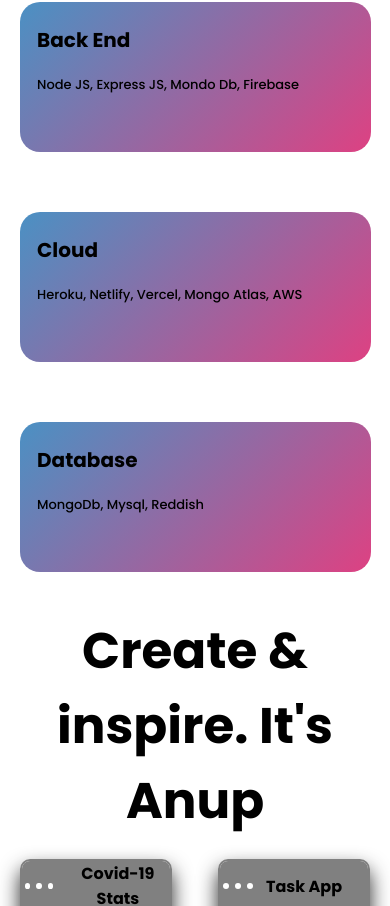
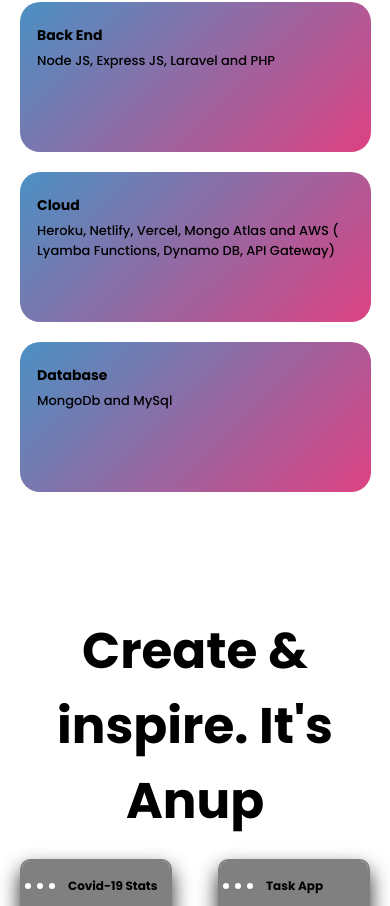
Before and after one commit to Anup4944/PersonalWebsite, a React (Create React App) app: page / in a window 390 px wide. Shown: the part 1998-2904 px from the top of the page. Built offline with nearby package versions, Linux system fonts and the light colour scheme; grey boxes are pictures that could not be loaded.

Commit message:
responsive fixed

```diff
--- a/src/components/contact/Contact.jsx
+++ b/src/components/contact/Contact.jsx
@@ -63,24 +63,28 @@
               type="text"
               placeholder="Your name"
               name="user_name"
+              required
             />
             <input
               style={{ backgroundColor: darkMode && "#333" }}
               type="text"
               placeholder="Subject"
               name="user_subject"
+              required
             />
             <input
               style={{ backgroundColor: darkMode && "#333" }}
               type="text"
               placeholder="Your email"
               name="user_email"
+              required
             />
             <textarea
               style={{ backgroundColor: darkMode && "#333" }}
               rows="5"
               placeholder="message"
               name="message"
+              required
             />
             <button>Submit</button>
             <p
--- a/src/components/product/product.css
+++ b/src/components/product/product.css
@@ -88,6 +88,10 @@
     width: 40%;
     height: 20vh;
   }
+
+  .p-title {
+    font-size: 12px;
+  }
   h3,
   .desc {
     display: none;
--- a/src/components/skills/Skills.jsx
+++ b/src/components/skills/Skills.jsx
@@ -1,37 +1,29 @@
 import React, { useState } from "react";
 import "./skills.css";
 import Arrow from "../../img/arrow.png";
-import FrontEnd from "../../img/fe.png";
-import BackEnd from "../../img/be.png";
-import Cloud from "../../img/cl.png";
 
 const Projects = () => {
   const [currSlide, setcurrSlide] = useState(0);
   const data = [
     {
       id: "1",
-
       title: "Front End",
-      desc: "HTML5, CSS3, Sass,Tailwind CSS, Material UI,JavaScript (ES6+),TypeScript, React, Redux, React Hooks, Bootstrap, Styled Components, Responsive Web Design",
-      img: FrontEnd,
+      desc: "HTML5, CSS3, Sass, Tailwind CSS, Material UI,JavaScript (ES6+),TypeScript, React, Redux, React Hooks, Bootstrap, Styled Components and Responsive Web Design",
     },
     {
       id: "2",
       title: "Back End",
-      desc: "Node JS, Express JS, Mondo Db, Firebase",
-      img: BackEnd,
+      desc: "Node JS, Express JS, Laravel and PHP",
     },
     {
       id: "3",
       title: "Cloud",
-      desc: "Heroku, Netlify, Vercel, Mongo Atlas, AWS ",
-      img: Cloud,
+      desc: "Heroku, Netlify, Vercel, Mongo Atlas and AWS ( Lyamba Functions, Dynamo DB, API Gateway)",
     },
     {
       id: "4",
       title: "Database",
-      desc: "MongoDb, Mysql, Reddish",
-      img: "https://blog.back4app.com/wp-content/uploads/2018/03/henroku-alternatives-2-1.png",
+      desc: "MongoDb and MySql",
     },
   ];
 
--- a/src/components/skills/skills.css
+++ b/src/components/skills/skills.css
@@ -5,10 +5,12 @@
   justify-content: center;
   position: relative;
   overflow-x: hidden;
+  overflow-y: hidden;
 }
 
 .arrow-left {
   height: 50px;
+  padding: 10px;
   position: absolute;
   cursor: pointer;
   left: 170px;
@@ -19,6 +21,7 @@
 
 .arrow-right {
   height: 50px;
+  padding: 10px;
   position: absolute;
   cursor: pointer;
   right: 170px;
@@ -26,8 +29,13 @@
   border-radius: 50%;
 }
 
+.arrow-left:hover,
+.arrow-right:hover {
+  background-color: #e73c7e;
+}
+
 .slider {
-  height: 100vh;
+  height: 90vh;
   display: flex;
   position: absolute;
   left: 0;
@@ -79,51 +87,25 @@
   height: 70%;
 }
 
-.imgContainer {
-  width: 40px;
-  height: 40px;
-  border-radius: 50%;
-  background-color: rgb(245, 179, 155);
-  display: flex;
-  align-items: center;
-  justify-content: center;
-}
-
-.img-cont {
-  width: 25px;
-}
-
 .header {
-  font-size: 50px;
+  font-size: 30px;
   font-weight: 700;
 }
 .para {
   margin-top: 20px;
-  font-size: 35px;
+  font-size: 25px;
   font-weight: 500;
   flex: wrap;
 }
 
-.right {
-  flex: 6;
-  height: 100%;
-  display: flex;
-  align-items: center;
-  justify-content: center;
-  overflow: hidden;
-}
-
-.img-right {
-  height: inherit;
-  width: 600px;
-  object-fit: contain;
-}
-
 @media screen and (max-width: 480px) {
   .slider {
-    height: 100%;
     flex-direction: column;
     justify-content: center;
+  }
+
+  .container {
+    margin-top: 0;
   }
 
   .item {
@@ -132,11 +114,12 @@
     margin: 10px 0;
   }
   .header {
-    font-size: 20px;
+    font-size: 14px;
   }
 
   .para {
     font-size: 13px;
+    margin-top: 5px;
   }
   .arrow-left {
     display: none;
--- a/src/data.js
+++ b/src/data.js
@@ -23,9 +23,9 @@
   {
     id: 4,
     img: "https://images.unsplash.com/photo-1432821596592-e2c18b78144f?ixlib=rb-1.2.1&ixid=MnwxMjA3fDB8MHxwaG90by1wYWdlfHx8fGVufDB8fHx8&auto=format&fit=crop&w=1170&q=80",
-    link: "https://blog-app-by-anup-poudel.netlify.app/",
+    link: "https://my-blog-anup-poudel.vercel.app/",
     title: "Blog App",
-    desc: "This is blog app where users can Create,Read,Update,Delete (CRUD) their post and photos, user authentication and authorization",
+    desc: "This is blog app build using React , GraphQL, NextJS and Tailwind CSS",
   },
   {
     id: 5,
@@ -46,6 +46,6 @@
     img: "https://blog.jetadmin.io/content/images/2019/12/image-3.png",
     link: "https://estore-by-anup.herokuapp.com/",
     title: "E-commerce Website",
-    desc: "Overlay navbar, Stripe payment, admin dashboard and mobile responsive",
+    desc: "Overlay navbar, Stripe, React/Redux, NodeJS and MongoDb",
   },
 ];
```
